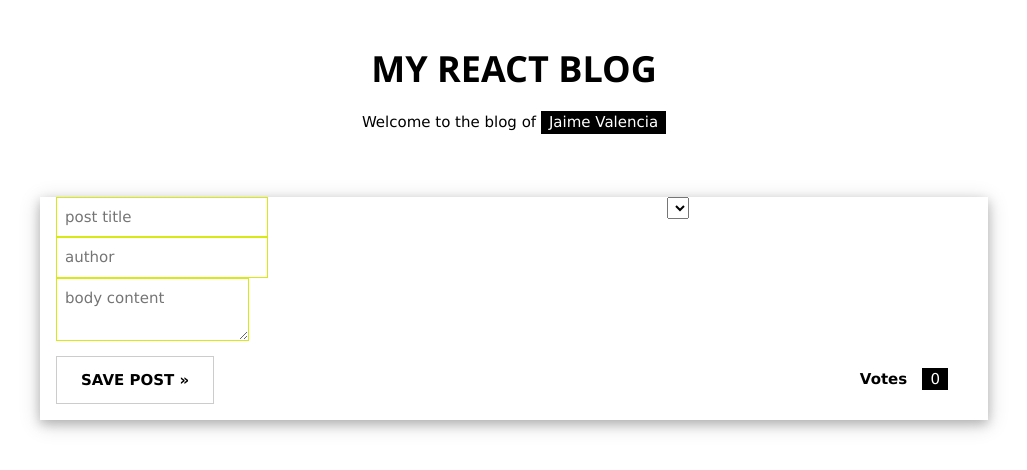
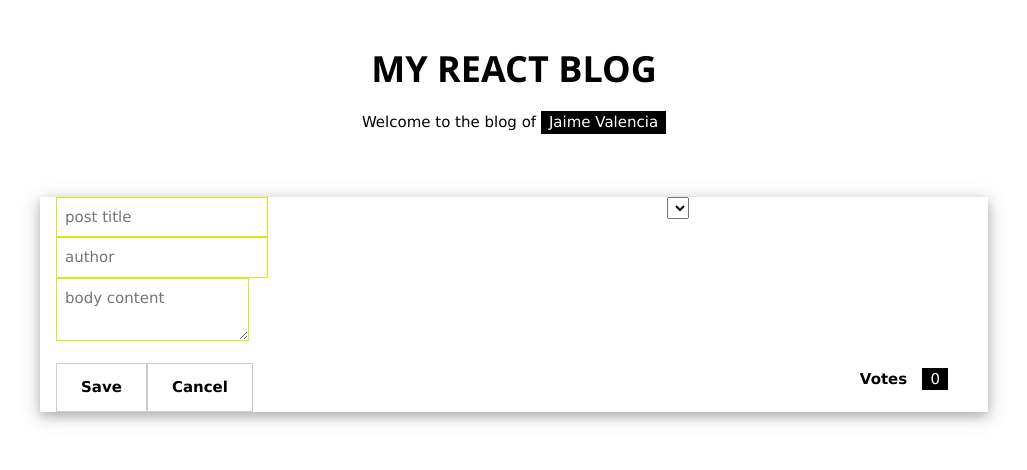
Before and after one commit to vaduinc/reactnd-project-readable, a React (Create React App) app in the folder frontend/: page /post in a window 1280 px wide. Shown: the top 470 px of the page, without its empty margins (126-1153 px from the left). Built offline with nearby package versions, Linux system fonts and the light colour scheme.

Commit message:
return from adding post

```diff
--- a/frontend/src/components/App.js
+++ b/frontend/src/components/App.js
@@ -35,8 +35,9 @@ class App extends Component {
 
    }
 
-   updateAfterSearch () {
-
+   updateAfterSave (didChange) {
+      console.log('values were changed ; ' + didChange)
+      // TODO add a message box notifying about SAVED
    }
 
    changeCategory = (newValue) => {
--- a/frontend/src/components/Post.js
+++ b/frontend/src/components/Post.js
@@ -10,14 +10,13 @@ class Post extends Component {
     handleSubmit = (e) => {
         e.preventDefault()
         const values = serializeForm(e.target, { hash: true })
-        console.log(values)
         this.props.savePost(values)
+        this.onReturn(true)
+    }
 
-        // if (this.props.onSavedPost){
-        //   this.props.onSavedPost(true)
-        // }
-      }
-
+    onReturn = (didChange) => {
+        this.props.onSavedPost(didChange)
+    }
 
     render() {
 
@@ -48,7 +47,9 @@ class Post extends Component {
                         placeholder='body content' className="w3-simple-input" /> }
                         <div className="w3-row">
                             <div className="w3-col m8 s12">
-                                <p><button className="w3-button w3-padding-large w3-white w3-border"><b>SAVE POST »</b></button></p>
+                                <br/>
+                                <button className="w3-button w3-padding-large w3-white w3-border"><b>Save</b></button>
+                                <button type='button' onClick={()=> this.onReturn(false)} className="w3-button w3-padding-large w3-white w3-border"><b>Cancel</b></button>
                             </div>
                             <div className="w3-col m4 w3-hide-small">
                                 <p><span className="w3-padding-large w3-right"><b>Votes  </b> <span className="w3-tag">0</span></span></p>
```
